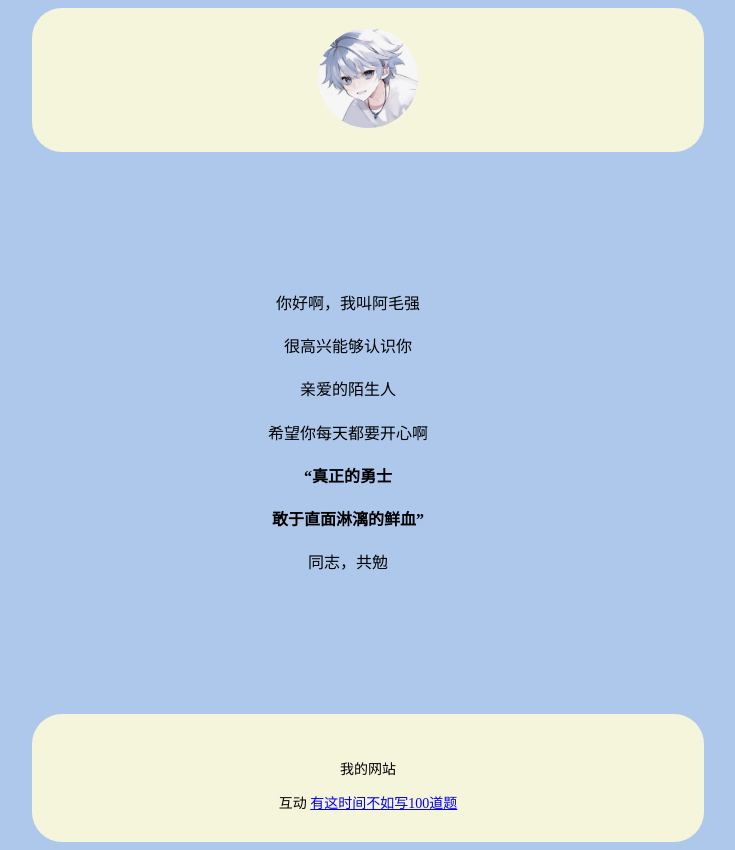
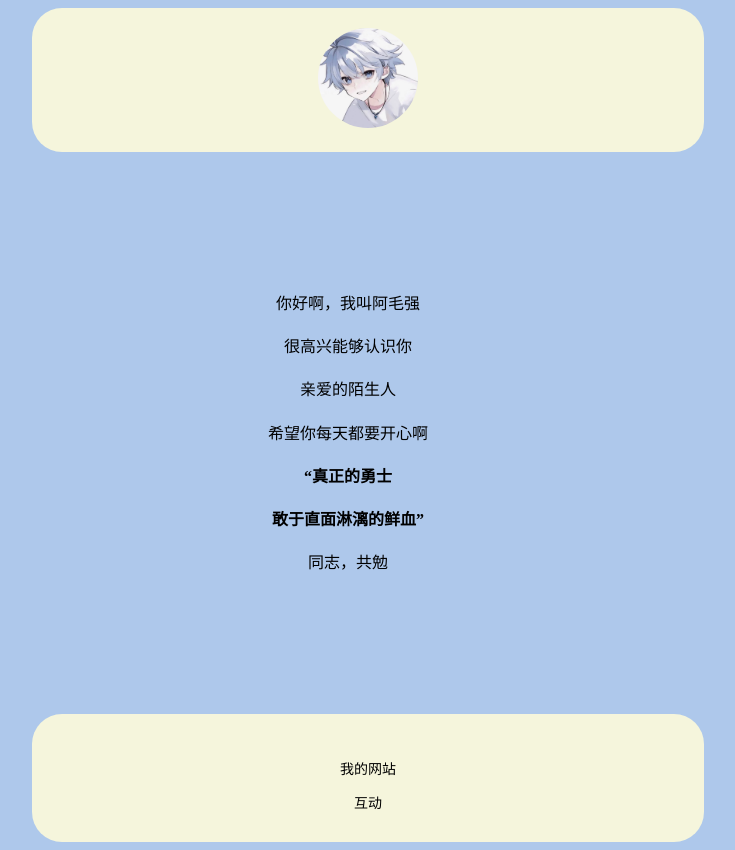
Before and after one commit to amaoqiang/dream, a plain HTML site: page index.html in a window 1280 px wide. Shown: the whole page, without its empty margins (292-1027 px from the left). Drawn offline with Linux system fonts and the light colour scheme.

Commit message:
Update index.html

```diff
--- a/index.html
+++ b/index.html
@@ -52,6 +52,5 @@
       ">
         <p>我的网站</p>
         <a herf="index1.html">互动</a>
-        <a href="https://www.luogu.com.cn">有这时间不如写100道题</a>
       </div>
     </div>
```
